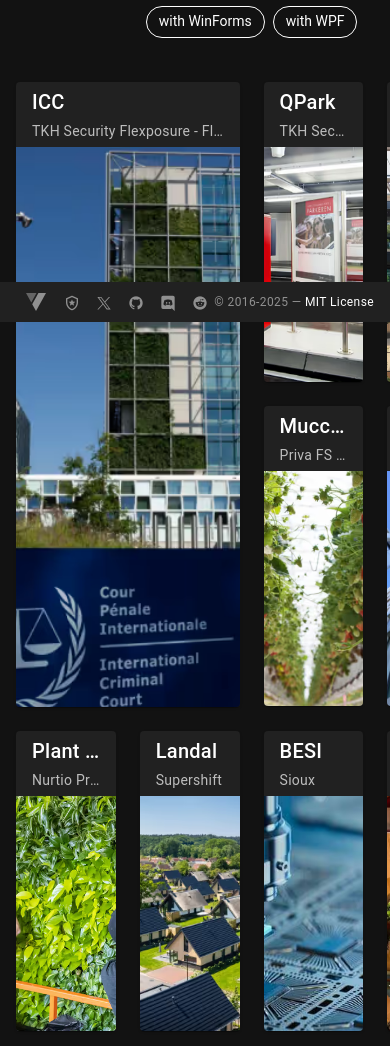
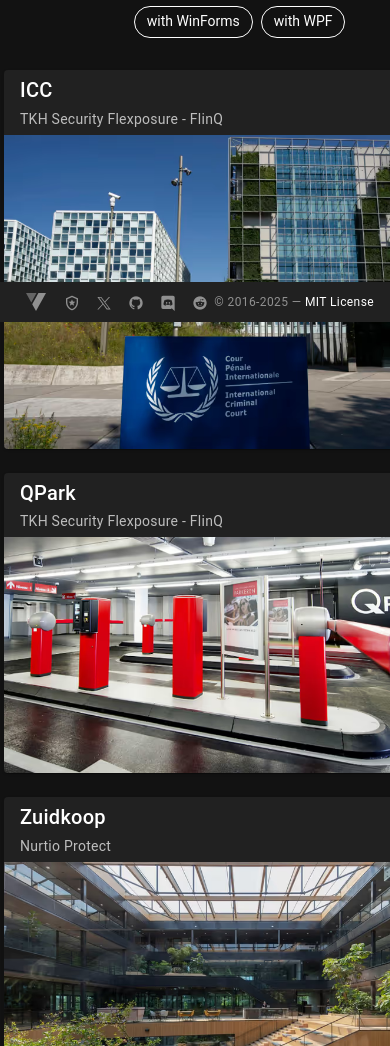
Before and after one commit to denxorz/portfolio, a Vue app: page / in a window 390 px wide. Shown: the part 522-1568 px from the top of the page. Built offline with nearby package versions, Linux system fonts and the light colour scheme; a small style sheet from the web is missing.

Commit message:
Project grid is now responsive

```diff
--- a/src/components/ProjectBasic.vue
+++ b/src/components/ProjectBasic.vue
@@ -1,7 +1,7 @@
 <template>
   <v-card
     density="compact"
-    :height="props.project.big === true ? '625px' : '300px'"
+    :height="$vuetify.display.mdAndUp ? (props.project.big === true ? '625px' : '300px') : 'auto'"
     @click="$emit('click')"
     style="cursor: pointer"
   >
@@ -10,8 +10,9 @@
     <v-img
       class="mt-2"
       cover
-      :height="props.project.child ? '90%' : '100%'"
+      :height="$vuetify.display.mdAndUp ? (props.project.child ? '90%' : '100%') : 'auto'"
       :src="image"
+      style="max-width: 100%; height: auto; object-fit: cover;"
     />
   </v-card>
 </template>
--- a/src/components/ProjectDialog.vue
+++ b/src/components/ProjectDialog.vue
@@ -1,17 +1,17 @@
 <template>
-  <v-dialog v-model="dialog" max-width="700">
+  <v-dialog v-model="dialog" :max-width="$vuetify.display.smAndDown ? '100vw' : '700'">
     <v-card v-if="project" class="pa-4">
-      <v-row class="mb-2" no-gutters>
-        <v-col cols="5" class="d-flex align-center pr-4">
+      <v-row class="mb-2" no-gutters :class="$vuetify.display.smAndDown ? 'flex-column' : ''">
+        <v-col :cols="$vuetify.display.smAndDown ? 12 : 5" class="d-flex align-center pr-4 pb-2">
           <v-img
             v-if="project.image"
             :src="`/assets/projects/${project.image}`"
-            height="220"
+            :height="$vuetify.display.smAndDown ? '160' : '220'"
             cover
             class="rounded-lg elevation-3 project-dialog-img"
           />
         </v-col>
-        <v-col cols="7" class="pl-4 d-flex flex-column" style="align-self: flex-start;">
+        <v-col :cols="$vuetify.display.smAndDown ? 12 : 7" class="pl-4 d-flex flex-column" style="align-self: flex-start;">
           <v-card-title class="text-h5 mb-2 pa-0">{{ project.title }}</v-card-title>
           <v-card-subtitle class="mb-2 pa-0">{{ project.subtitle ?? '' }}</v-card-subtitle>
           <div v-if="project.url" class="mb-2">
@@ -59,8 +59,14 @@
   border-radius: 12px;
   box-shadow: 0 2px 12px rgba(0,0,0,0.10);
   width: 100%;
+  max-width: 100%;
 }
 .v-card {
   padding: 24px !important;
 }
+@media (max-width: 600px) {
+  .v-card {
+    padding: 12px !important;
+  }
+}
 </style>
--- a/src/components/ProjectsGrid.vue
+++ b/src/components/ProjectsGrid.vue
@@ -1,25 +1,27 @@
 <template>
+  <v-row>
     <template v-for="(project, imgIdx) in projects" :key="imgIdx">
-    <v-col v-if="!project.children" :cols="project.cols ?? 3">
+      <v-col v-if="!project.children" cols="12" sm="6" md="4" lg="3">
         <ProjectCell :project="project" @click="openDialog(project)" />
       </v-col>
 
       <v-col
         v-if="project.children"
         class="d-flex flex-column"
-      :cols="project?.cols ?? 6"
+        cols="12" sm="12" md="8" lg="6"
       >
         <v-row>
           <v-col
             v-for="(child, childIdx) in project.children"
             :key="childIdx"
-          :cols="child.cols ?? 6"
+            cols="12" sm="6"
           >
             <ProjectCell :project="child" child @click="openDialog(child)" />
           </v-col>
         </v-row>
       </v-col>
     </template>
+  </v-row>
 
   <ProjectDialog v-model="dialog" :project="selectedProject" />
 </template>
```
Lines whose indentation alone changed are shown as unchanged.
